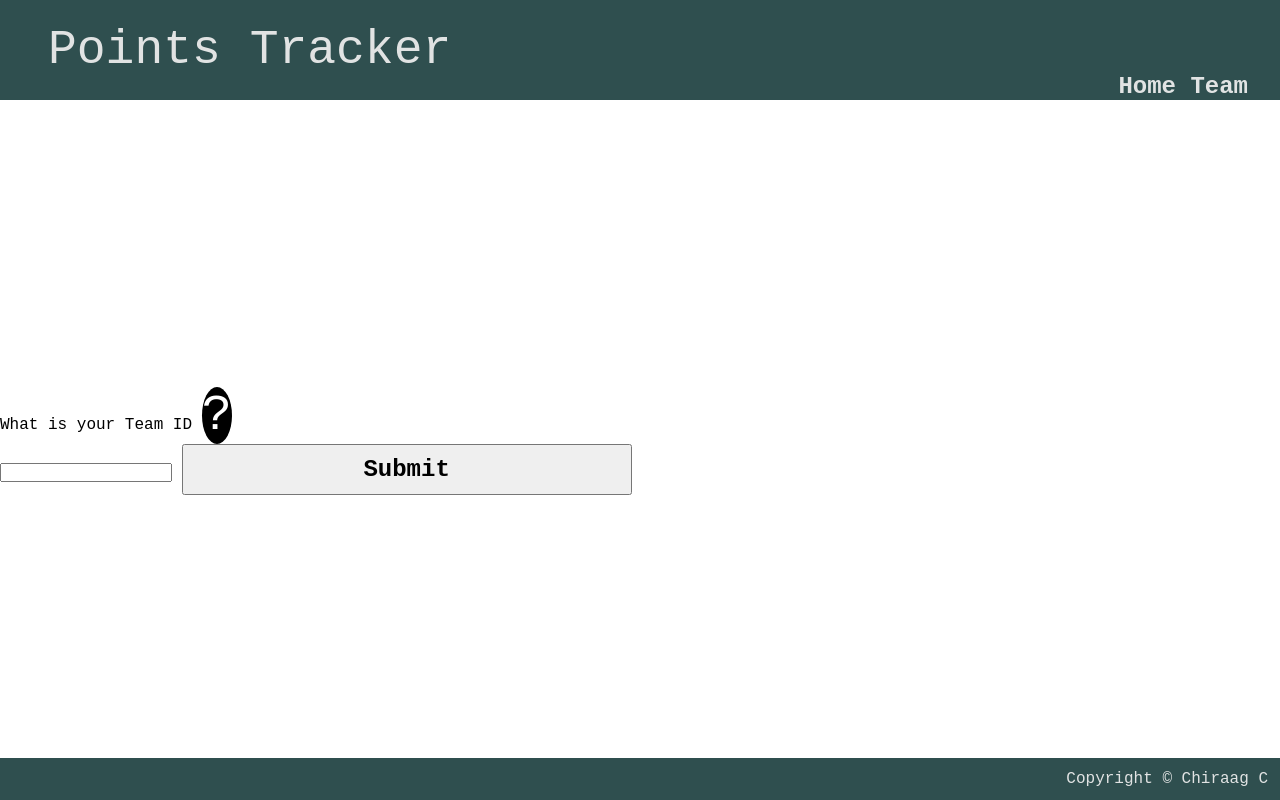
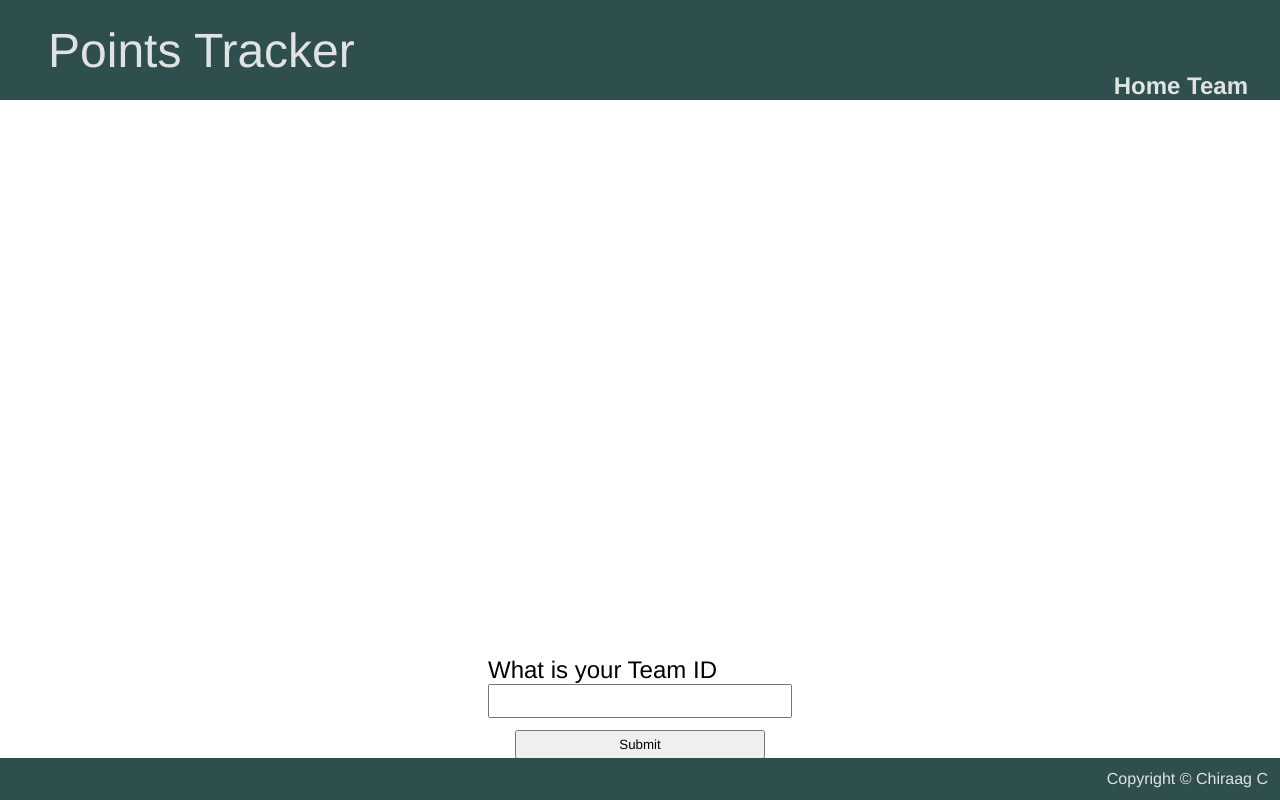
Before and after one commit to Chigzzer/FPL, a Flask app: page /team in a window 1280 px wide. Run offline with Flask 2, Linux system fonts and the light colour scheme; parts of the project's set-up code (start-up, migrations or seed data) failed here and were passed over.

Commit message:
Updated css for the team page

```diff
--- a/app.py
+++ b/app.py
@@ -12,6 +12,7 @@ warnings.filterwarnings("ignore")
 
 #Creating the app
 app = Flask(__name__)
+app.config['DEBUG'] = True
 # api to the FPL data's
 api = 'https://fantasy.premierleague.com/api/bootstrap-static/#/'
 
@@ -111,6 +112,8 @@ def teamSelect():
 
 @app.route("/teamSelected", methods=['POST'])
 def teamGraph():
+
+
     teamID = request.form.get('teamID')
     teamPlayers = fpl.getTeamPlayers(teamID, current_gw, database)
     player_name = request.form['players']
--- a/static/javascript.js
+++ b/static/javascript.js
@@ -4,7 +4,7 @@ function showInstructions(){
     console.log(instructionsShown)
     const section = document.getElementById('instructions');
     if (instructionsShown == false) {
-        section.style.display = 'block';
+        section.style.display = 'flex';
         instructionsShown = true;
     }
     else {
--- a/static/styles.css
+++ b/static/styles.css
@@ -1,7 +1,7 @@
 *{
     margin: 0;
     padding: 0;
-    font-family: 'Courier New', Courier, monospace;
+    font-family:'Franklin Gothic Medium', 'Arial Narrow', Arial, sans-serif
 }
 
 body{
@@ -131,21 +131,61 @@ body{
     transform: scale(5);
 }
 
+.teamForm{
+    display:flex;
+    flex-direction: column;
+    align-items: center;
+    justify-content: center;
+    gap: 12px;
+}
+
+#teamID{
+    width: 300px;
+    height: 30px;
+
+}
+
+.teamSubmit{
+    width: 250px;
+    padding: 5px;
+}
+
+.mainBody{
+    display: flex;
+    flex-direction: column;
+    align-items: center;
+    justify-content: space-between;
+    gap: 20px;
+}
+
+.label{
+    font-size: 24px;;
+}
+
+.idGuide{
+    display: flex;
+    flex-direction: column;
+    gap: 24px;
+    width: auto;
+}
+
+.guideQ{
+    font-size: 18px;
+    font-weight: 800;
+    text-align: center;
+}
+
 .instructions{
     display: none;
+    gap: 12px;
+    flex-direction: column;
+    align-items: center;
+    justify-content: space-between;
+    padding: 8px;
 }
 
 
-
-.circle {
-    border-radius: 50%;
-    font-size: 50px;
-    color: #fff;
-    text-align: center;
-    background: #000
-  }
-
-  .steps{
-    width: auto;
-    height: 200px;
-  }
+.steps{
+    width: 100vh;
+    height: auto;
+}
--- a/templates/team.html
+++ b/templates/team.html
@@ -7,11 +7,12 @@
 {% endblock %}
 
 {% block body %}
+<div class="mainBody">
     <div class="teamForm">
     <form action="/teamSelect" method="POST" class="teamForm">
-        <label for="teamID">What is your Team ID  <span class="circle"><a class ='questionMark' onclick="showInstructions();" style="cursor: pointer; cursor: hand;">?</a></span></label><br>
-        <input id='teamID' name="teamID" type="text">
-        <button class="submit" type="submit" name="submit">Submit</button>
+        <div class= 'label'><label for="teamID">What is your Team ID </label><br>
+        <input id='teamID' name="teamID" type="text"></div>
+        <div><button class="teamSubmit" type="submit" name="submit">Submit</button></div>
     </form>
     </div>
     <div class="idGuide">
@@ -19,13 +20,14 @@
             <a onclick="showInstructions();" style="cursor: pointer; cursor: hand;"> How to get your team ID</a>
         </div>
         <div class="instructions" id="instructions">
-            <h1>Step 1: Login to your account on the fantast website</h1>
-            <img class="steps" src="../static/instructions/step1.jpg" alt="Initial view of the page once you have logged in.">
-            <br><h1>Step 2: Go to Points page</h1>
-            <img class="steps" src="../static/instructions/step2.png" alt="Points page highlighted.">
-            <br><h1>Step 3: Get your team id from the adress bar</h1>
-            <img class="steps" src="../static/instructions/step3.png" alt="ID locaiton highlighted.">
+            <div class='step'><br><h1>Step 1: Login to your account on the fantasty website</h1>
+            <img class="steps" src="../static/instructions/step1.jpg" alt="Initial view of the page once you have logged in."></div>
+            <div class='step'><br><h1>Step 2: Go to Points page</h1>
+            <img class="steps" src="../static/instructions/step2.png" alt="Points page highlighted."></div>
+            <div class='step'><br><h1>Step 3: Get your team id from the adress bar</h1>
+            <img class="steps" src="../static/instructions/step3.png" alt="ID locaiton highlighted."></div>
 
         </div>
     </div>
+</div>
 {% endblock %}
```
